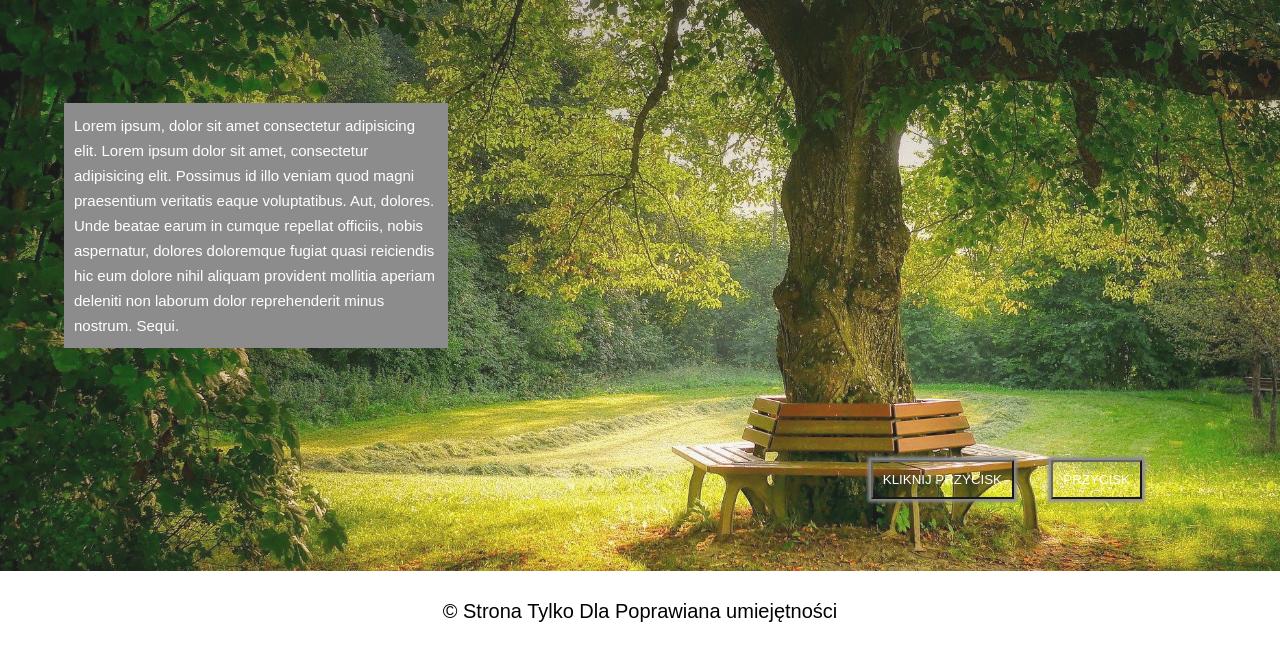
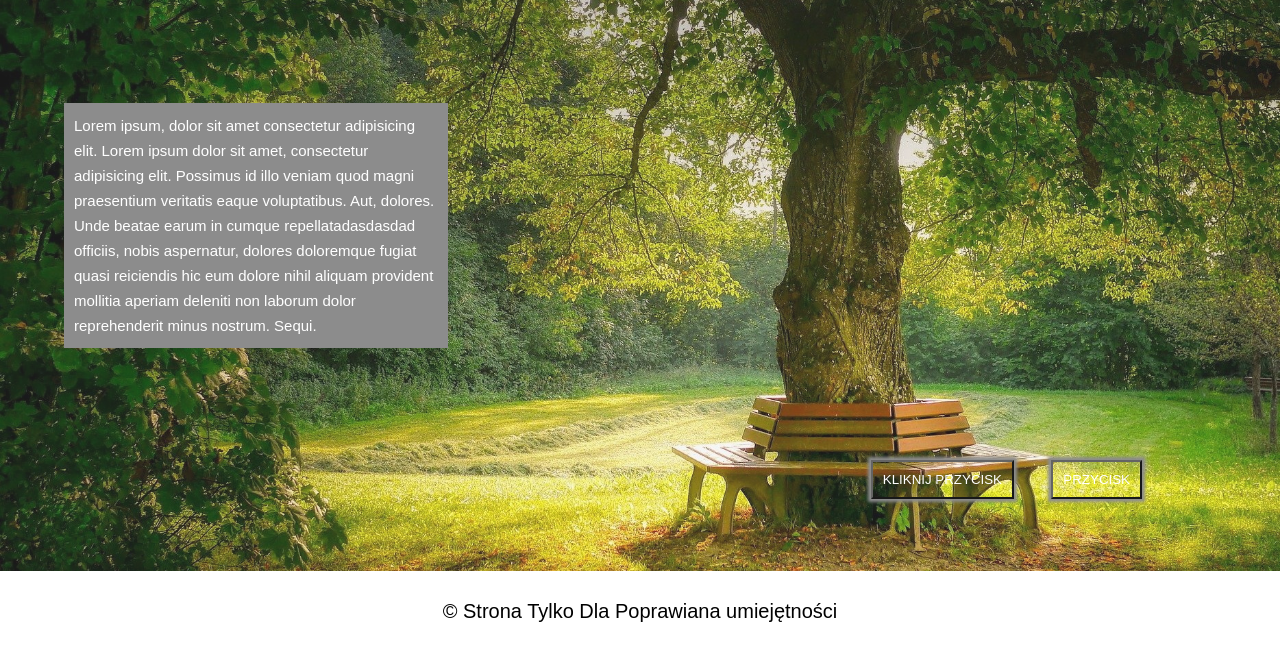
Before and after one commit to przemo-jakub-jaskowiak/newWeb, a plain HTML site: page index.html in a window 1280 px wide. Shown: the part 149-800 px from the top of the page. Drawn offline with nearby package versions, Linux system fonts and the light colour scheme.

Commit message:
firstWeb2

```diff
--- a/index.html
+++ b/index.html
@@ -15,7 +15,8 @@
         <div>
             <p>Lorem ipsum, dolor sit amet consectetur adipisicing elit. Lorem ipsum dolor sit amet, consectetur
                 adipisicing elit. Possimus id illo veniam quod magni praesentium veritatis eaque voluptatibus. Aut,
-                dolores. Unde beatae earum in cumque repellat officiis, nobis aspernatur, dolores doloremque fugiat
+                dolores. Unde beatae earum in cumque repellatadasdasdad officiis, nobis aspernatur, dolores doloremque
+                fugiat
                 quasi reiciendis hic eum dolore nihil aliquam provident mollitia aperiam deleniti non laborum dolor
                 reprehenderit minus nostrum. Sequi.
             </p>
```
